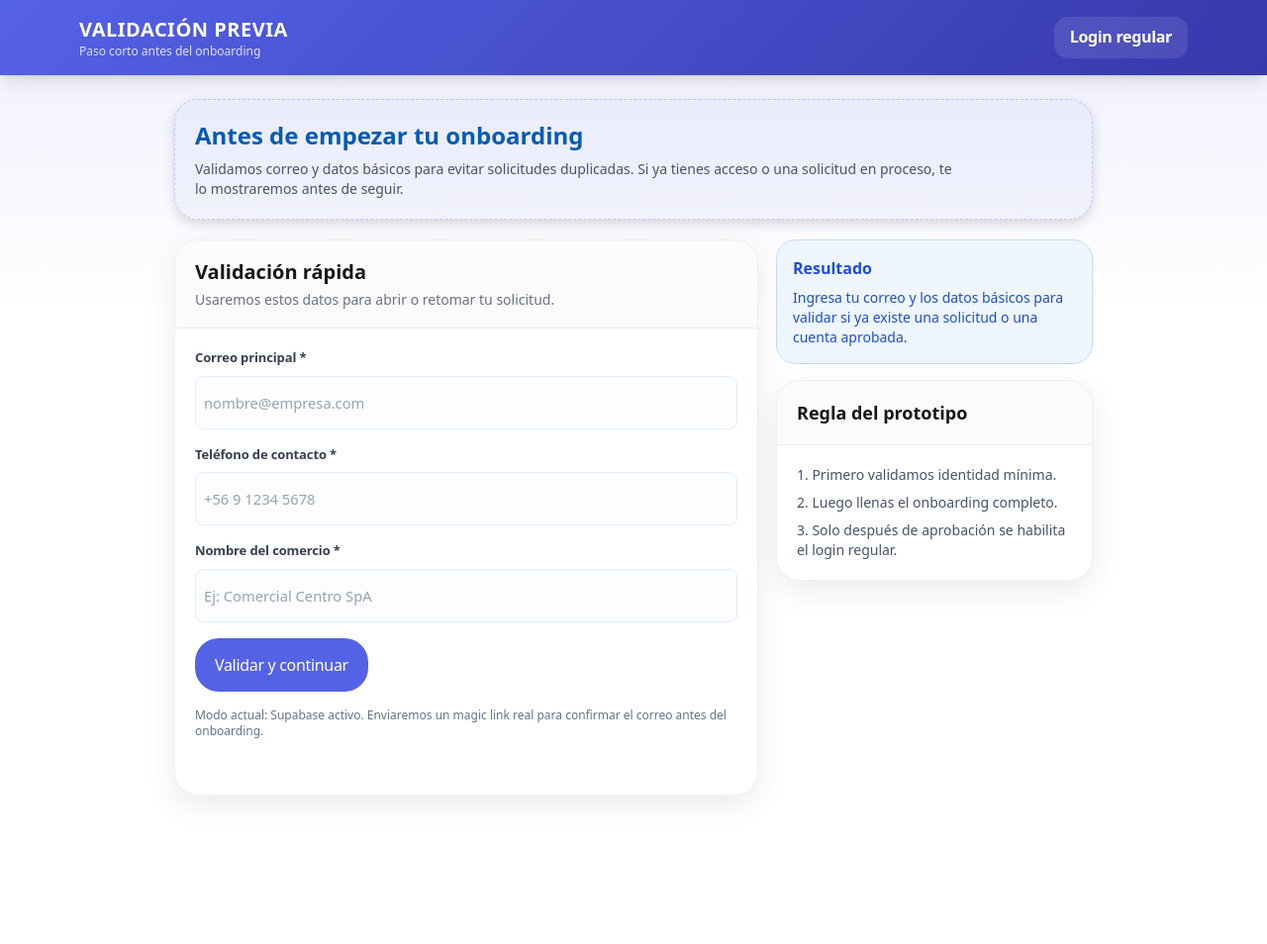
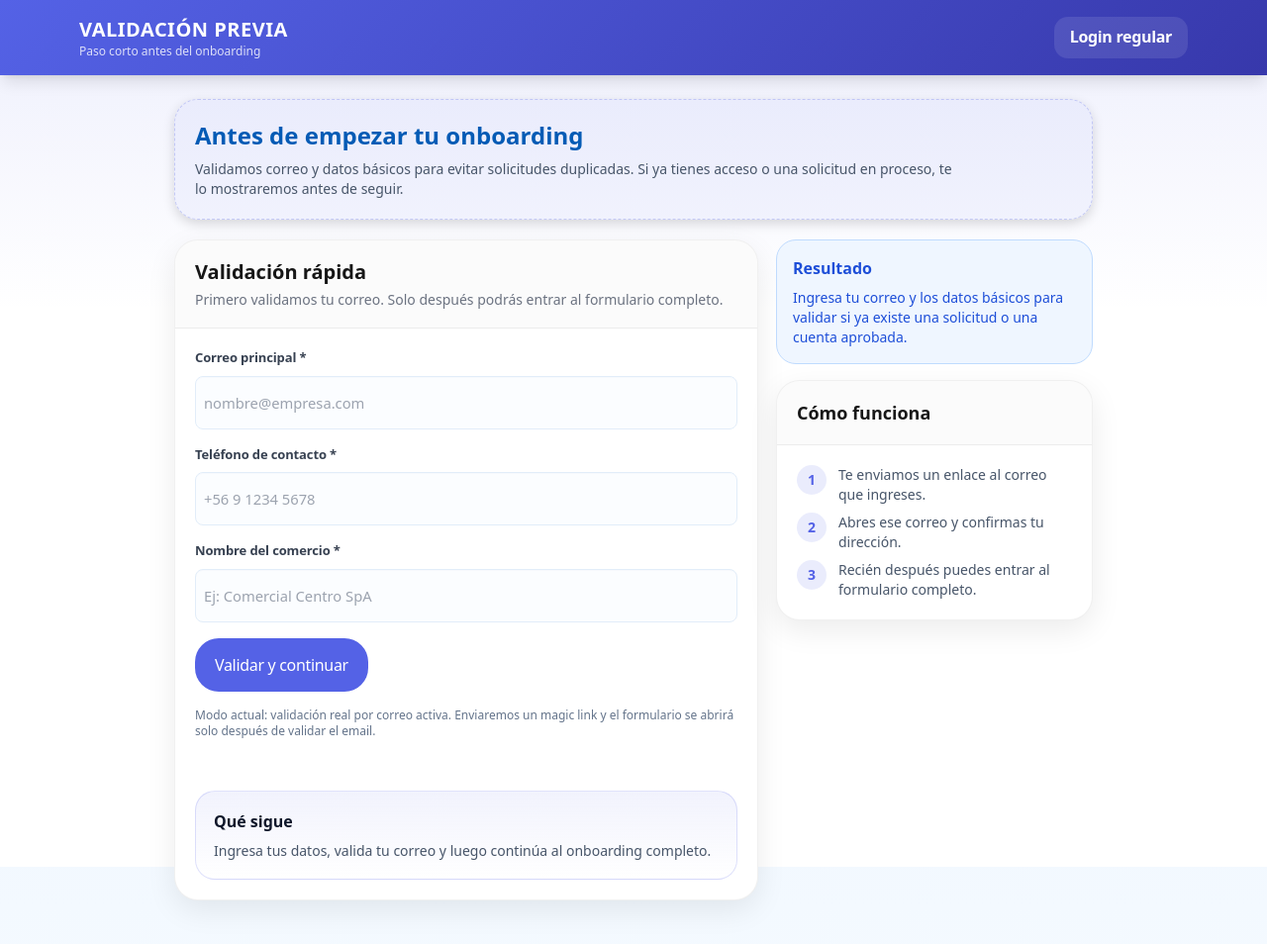
Before and after one commit to Juancalidoso01/checkout-demo, a plain HTML site: page onboarding-access.html in a window 1280 px wide. Shown: the whole page at 99% size. Before the commit the page ends 876 px from the top, so only its background shows below. Drawn offline with nearby package versions, Linux system fonts and the light colour scheme.

Commit message:
improve: clarify onboarding email verification ux

```diff
--- a/onboarding-access.html
+++ b/onboarding-access.html
@@ -21,6 +21,10 @@
     .status-box.-info{background:#eff6ff;border-color:#bfdbfe;color:#1d4ed8}
     .status-box.-pending{background:#f5f3ff;border-color:#c4b5fd;color:#6d28d9}
     .is-hidden{display:none}
+    .next-step-card{border-radius:20px;border:1px solid rgba(84,98,230,.18);background:linear-gradient(180deg,rgba(84,98,230,.08),rgba(255,255,255,.98));padding:18px}
+    .next-step-card.-ready{border-color:#86efac;background:linear-gradient(180deg,rgba(16,185,129,.08),rgba(255,255,255,.98))}
+    .step-row{display:flex;gap:12px;align-items:flex-start}
+    .step-dot{width:30px;height:30px;border-radius:999px;background:rgba(84,98,230,.12);color:var(--pp-primary);display:flex;align-items:center;justify-content:center;font-weight:800;flex:0 0 auto}
     @media (max-width: 900px){ .gate-layout{grid-template-columns:1fr} }
   </style>
 </head>
@@ -48,7 +52,7 @@
         <section class="pp-card -soft overflow-hidden">
           <div class="pp-card-head">
             <h2 class="text-xl font-extrabold">Validación rápida</h2>
-            <p class="text-sm text-gray-500 mt-1">Usaremos estos datos para abrir o retomar tu solicitud.</p>
+            <p class="text-sm text-gray-500 mt-1">Primero validamos tu correo. Solo después podrás entrar al formulario completo.</p>
           </div>
           <div class="pp-card-body space-y-4">
             <div>
@@ -69,9 +73,14 @@
               <button id="continueBtn" type="button" class="pp-btn pp-btn-secondary is-hidden">Continuar al onboarding</button>
             </div>
 
-            <div id="supabaseHint" class="text-xs text-slate-500">Modo actual: validación local del prototipo. Cuando configures Supabase, aquí mismo enviaremos un enlace real de confirmación al correo.</div>
+            <div id="supabaseHint" class="text-xs text-slate-500">Cuando presiones el botón, enviaremos un enlace de confirmación al correo ingresado. Debes abrirlo antes de seguir.</div>
 
             <p id="gateMsg" class="text-sm text-slate-600 min-h-[20px]"></p>
+
+            <div id="nextStepCard" class="next-step-card">
+              <div class="font-extrabold text-slate-900">Qué sigue</div>
+              <div id="nextStepText" class="text-sm text-slate-600 mt-2">Ingresa tus datos, valida tu correo y luego continúa al onboarding completo.</div>
+            </div>
           </div>
         </section>
 
@@ -83,12 +92,12 @@
 
           <div class="pp-card -soft overflow-hidden">
             <div class="pp-card-head">
-              <h2 class="text-lg font-extrabold">Regla del prototipo</h2>
+              <h2 class="text-lg font-extrabold">Cómo funciona</h2>
             </div>
             <div class="pp-card-body text-sm text-slate-600 space-y-2">
-              <div>1. Primero validamos identidad mínima.</div>
-              <div>2. Luego llenas el onboarding completo.</div>
-              <div>3. Solo después de aprobación se habilita el login regular.</div>
+              <div class="step-row"><div class="step-dot">1</div><div>Te enviamos un enlace al correo que ingreses.</div></div>
+              <div class="step-row"><div class="step-dot">2</div><div>Abres ese correo y confirmas tu dirección.</div></div>
+              <div class="step-row"><div class="step-dot">3</div><div>Recién después puedes entrar al formulario completo.</div></div>
             </div>
           </div>
         </aside>
@@ -113,7 +122,9 @@
         gateMsg: document.getElementById('gateMsg'),
         statusBox: document.getElementById('statusBox'),
         statusText: document.getElementById('statusText'),
-        supabaseHint: document.getElementById('supabaseHint')
+        supabaseHint: document.getElementById('supabaseHint'),
+        nextStepCard: document.getElementById('nextStepCard'),
+        nextStepText: document.getElementById('nextStepText')
       };
       const sbCfg = window.PPSupabaseConfig || {};
       const hasSupabase = !!(window.supabase && sbCfg.enabled && sbCfg.url && sbCfg.anonKey);
@@ -136,6 +147,10 @@
       function setStatus(kind, text){
         els.statusBox.className = `status-box ${kind}`;
         els.statusText.textContent = text;
+      }
+      function setNextStep(text, isReady){
+        els.nextStepText.textContent = text;
+        els.nextStepCard.classList.toggle('-ready', !!isReady);
       }
       function storeAccessContext(payload){
         localStorage.setItem(ACCESS_KEY, JSON.stringify({ ...payload, updatedAt: Date.now() }));
@@ -178,11 +193,13 @@
           });
           setGateMsg('Correo confirmado correctamente. Ya puedes continuar al onboarding.', false);
           setStatus('-ok', `Correo verificado: ${session.user.email}`);
+          setNextStep('Tu correo ya fue validado. Ahora pulsa “Continuar al onboarding” para abrir el formulario completo.', true);
           updateContinueButton(true);
           return true;
         } catch (e) {
           setGateMsg('No pudimos confirmar la sesión de correo. Puedes intentar de nuevo.', true);
           setStatus('-error', 'Falló la confirmación con Supabase.');
+          setNextStep('Vuelve a abrir el enlace del correo o solicita uno nuevo.', false);
           return false;
         }
       }
@@ -218,6 +235,7 @@
         }
         setGateMsg('Te enviamos un enlace de confirmación. Revisa tu correo y vuelve a esta misma página.', false);
         setStatus('-pending', `Correo enviado a ${email}. Debes abrir el enlace para continuar.`);
+        setNextStep('Abre tu correo desde este mismo celular o computador. Cuando vuelvas aquí con el enlace confirmado, podrás continuar.', false);
         updateContinueButton(false);
       }
 
@@ -229,6 +247,7 @@
         if (!email || !phone || !business) {
           setGateMsg('Completa correo, teléfono y nombre del comercio.', true);
           setStatus('-error', 'Faltan datos mínimos antes de continuar.');
+          setNextStep('Primero completa los tres datos obligatorios.', false);
           return;
         }
 
@@ -245,6 +264,7 @@
         if (existingUser) {
           setGateMsg('Ya existe un acceso asociado a este correo. Usa el login regular.', false);
           setStatus('-ok', 'Este correo ya tiene cuenta aprobada. Redirige al login regular.');
+          setNextStep('Tu acceso ya existe. Usa el login regular para entrar.', true);
           setTimeout(() => { location.href = 'login.html'; }, 700);
           return;
         }
@@ -254,17 +274,20 @@
           if (status === 'approved') {
             setGateMsg('Tu solicitud ya fue aprobada. Usa el login regular.', false);
             setStatus('-ok', 'La solicitud ya fue aprobada y debería existir acceso activo.');
+            setNextStep('Tu solicitud ya fue aprobada. Usa el login regular.', true);
             setTimeout(() => { location.href = 'login.html'; }, 700);
             return;
           }
           if (status === 'pending_review' || status === 'pending') {
             setGateMsg('Ya existe una solicitud en revisión para este correo.', false);
             setStatus('-warn', 'Tu solicitud ya está en evaluación. No necesitas completar otra.');
+            setNextStep('No necesitas hacer nada más por ahora. Tu solicitud ya está en revisión.', false);
             return;
           }
           if (status === 'rejected') {
             setGateMsg('Existe una solicitud rechazada. Puedes iniciar una nueva versión del onboarding.', false);
             setStatus('-warn', 'Encontramos una solicitud rechazada. Continuarás con una nueva versión del formulario.');
+            setNextStep('Tuviste una solicitud anterior rechazada. Puedes iniciar una nueva después de validar tu correo.', false);
             setTimeout(() => { location.href = 'onboarding.html'; }, 700);
             return;
           }
@@ -277,11 +300,12 @@
 
         setGateMsg('Validación lista. Continúa con el formulario completo.', false);
         setStatus('-info', 'No encontramos cuenta ni solicitud activa. Puedes iniciar el onboarding.');
+        setNextStep('Ya puedes entrar al formulario completo.', true);
         updateContinueButton(true);
       }
 
       if (supabaseClient) {
-        els.supabaseHint.textContent = 'Modo actual: Supabase activo. Enviaremos un magic link real para confirmar el correo antes del onboarding.';
+        els.supabaseHint.textContent = 'Modo actual: validación real por correo activa. Enviaremos un magic link y el formulario se abrirá solo después de validar el email.';
       }
 
       els.validateBtn.addEventListener('click', () => { validateAndContinue(); });
@@ -304,6 +328,7 @@
         if (initialCtx.emailVerified) {
           setStatus('-ok', `Correo verificado: ${initialCtx.email}`);
           setGateMsg('Correo confirmado correctamente. Ya puedes continuar al onboarding.', false);
+          setNextStep('Tu correo ya está validado. Continúa cuando quieras al onboarding.', true);
         }
       }
 
```
